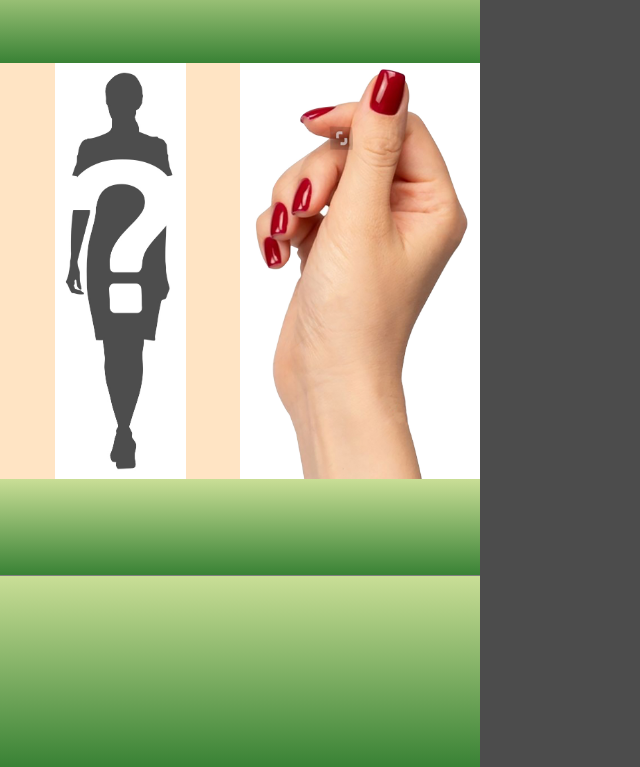
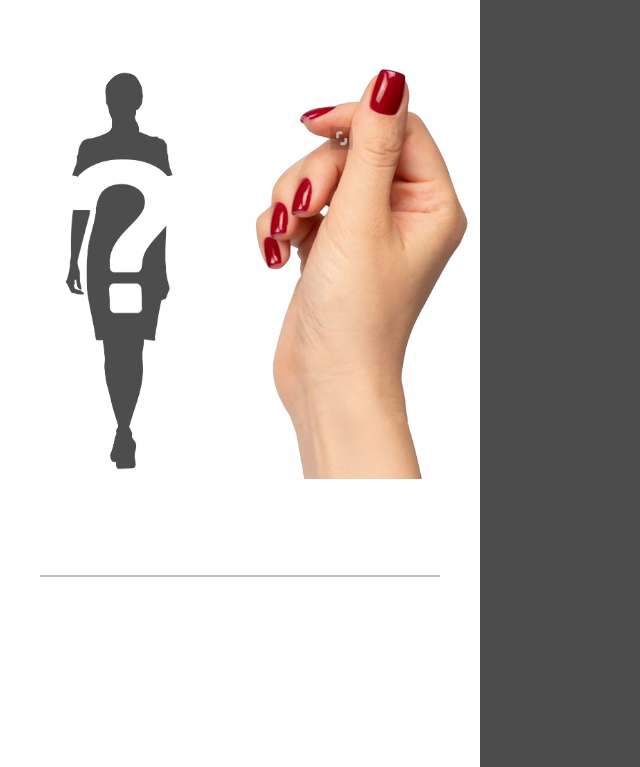
Before and after one commit to lampforamp/nailColors, a plain HTML site: page index.html in a window 1280 px wide. Shown: the part 33-800 px from the top of the page, without its empty margins (0-640 px from the left). Drawn offline with Linux system fonts and the light colour scheme.

Commit message:
div strip

```diff
--- a/index.html
+++ b/index.html
@@ -33,6 +33,7 @@
                     <div id="colorResults"></div>
                 </section>
             </div>
+            <div class="divider"> </div>
             <div class="section-group group-2">
                 <section id="materials"></section>
             </div>
--- a/main.css
+++ b/main.css
@@ -7,7 +7,7 @@ body {
 main {
     height: 100vh;
     max-width: 30rem;
-    background-color: rgb(176, 176, 176);
+    background-color: rgb(255, 255, 255);
     display: flex;
     flex-direction: column;
 }
@@ -19,7 +19,7 @@ main {
 
 .group-1 {
     height: 38rem;
-    border-bottom: 1px grey solid;
+    /* border-bottom: 1px grey solid; */
     display: flex;
     flex-direction: column;
 }
@@ -30,8 +30,8 @@ main {
 
 section {
     height: 6rem;
-    background-color: rgb(198, 79, 79);
-    background: linear-gradient(to bottom,  #c9de96 0%,#8ab66b 44%,#398235 100%);
+    background-color: rgb(255, 255, 255);
+    /* background: linear-gradient(to bottom,  #c9de96 0%,#8ab66b 44%,#398235 100%); */
 }
 
 #top {
@@ -47,7 +47,7 @@ section {
 
 .style-photo {
     width: 50%;
-    background-color: bisque;
+    background-color: rgb(255, 255, 255);
     background-image: url(./images/launch_1.jpg);
     background-size: contain;
     background-repeat: no-repeat;
@@ -70,13 +70,13 @@ section {
 
 #colorResults {
     display: flex;
-    height: 100%;
     padding: 1.1rem 1.5rem;
 }
 
 #materials {
     display: flex;
     height: 100%;
+    padding: 1.1rem 1.5rem;
 }
 
 #imageCanvas {
@@ -93,7 +93,7 @@ section {
 
 .color-box {
     width: 60px;
-    margin: 0.8rem;
+    margin: 0rem 0.8rem;
     height: 60px;
     display: inline-block;
     border-radius: 0.7rem;
@@ -104,3 +104,10 @@ section {
     margin-top: -10px;
     margin-bottom: 20px;
 }
+
+.divider {
+    width: 25rem;
+    margin: auto;
+    height: 1.6px;
+    background-color: rgb(189, 189, 189);
+}
--- a/main.js
+++ b/main.js
@@ -29,7 +29,7 @@ document.getElementById('imageInput').addEventListener('change', function (event
             const palette = extractColors(img)
 
             renderPalette(palette)
-            const result = findClosestColors(palette, colors, 60)
+            const result = findClosestColors(palette, colors, 50)
             console.log(result)
             renderClosestColors(result)
 
```
